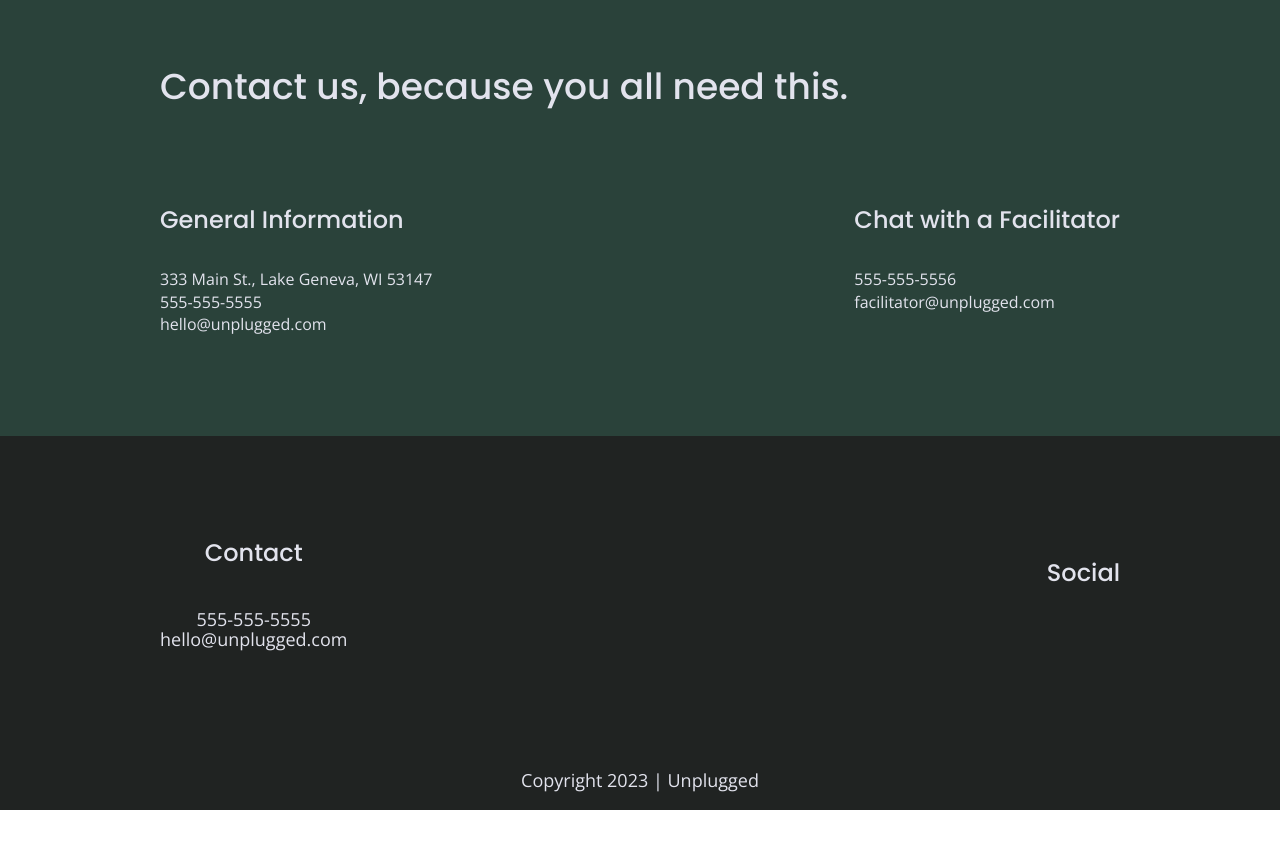
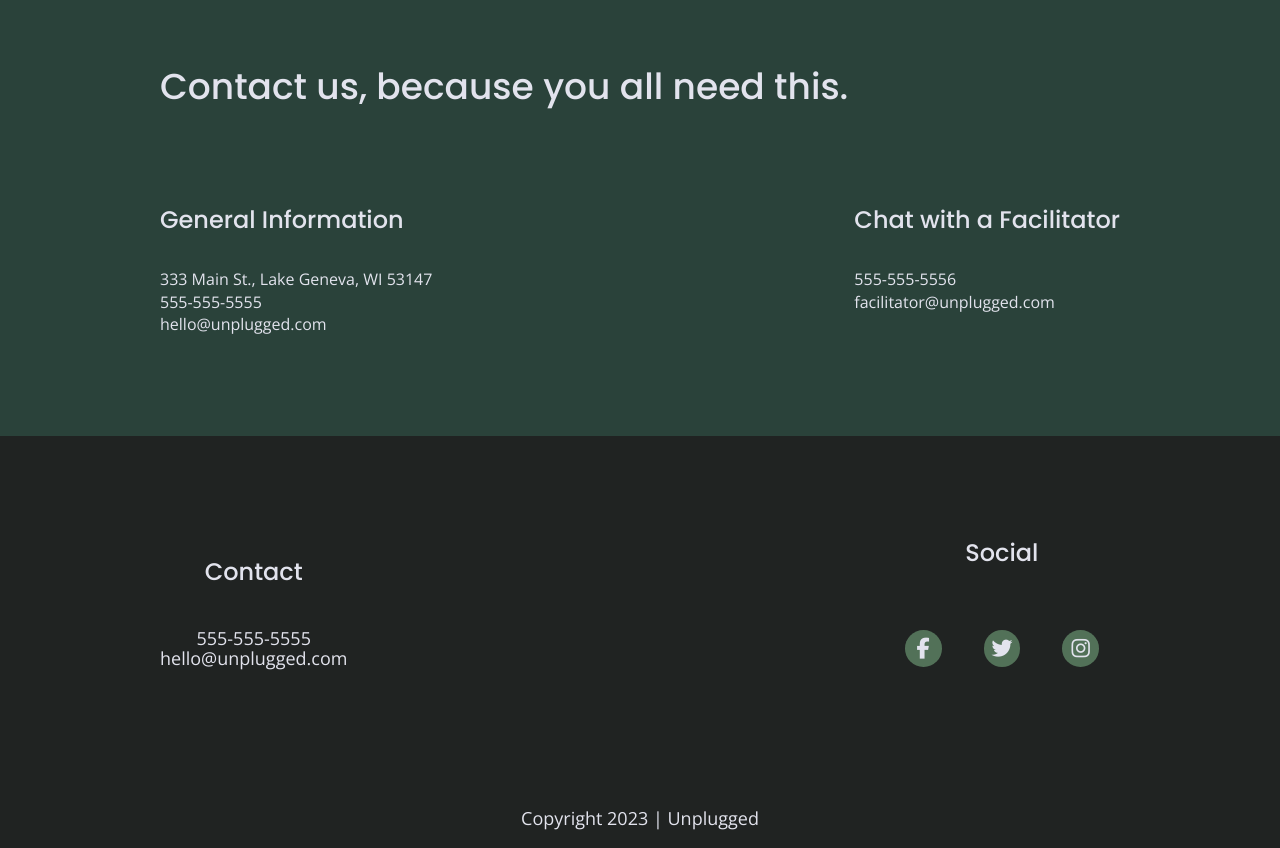
Before and after one commit to crtang/unplugged, a website: page about/index.html in a window 1280 px wide. Shown: the part 1485-2333 px from the top of the page. Before the commit the page ends 2295 px from the top, so only its background shows below. Drawn offline with nearby package versions, Linux system fonts and the light colour scheme.

Commit message:
Added social icons to site

```diff
--- a/about/index.html
+++ b/about/index.html
@@ -126,17 +126,25 @@
         <div class="social">
           <h4>Social</h4>
 
+          <div class="social-icons">
             <p>
-            <a href="https://www.facebook.com/Skillcrush" target="_blank"></a>
+              <a href="https://www.facebook.com/Skillcrush" target="_blank">
+                <i class="fab fa-facebook-f"></i>
+              </a>
             </p>
 
             <p>
-            <a href="https://www.twitter.com/Skillcrush" target="_blank"></a>
+              <a href="https://www.twitter.com/Skillcrush" target="_blank">
+                <i class="fab fa-twitter"></i>
+              </a>
             </p>
 
             <p>
-            <a href="https://www.instagram.com/skillcrush" target="_blank"></a>
+              <a href="https://www.instagram.com/skillcrush" target="_blank">
+                <i class="fab fa-instagram"></i>
+              </a>
             </p>
+          </div>
         </div> <!-- footer content ends -->
       </div>
     </div> <!-- footer content-wrapper ends -->
--- a/css/main.css
+++ b/css/main.css
@@ -226,14 +226,17 @@ textarea {
     display: flex;
     justify-content: space-around;
     align-items: center;
-    color: #527158;
   }
 
   footer .social-icons p {
     display: flex;
     justify-content: center;
     align-items: center;
+    width: 1.75em;
+    height: 1.75em;
     font-size: 1.3125em;
+    background: #527158;
+    border-radius: 50%;
   }
 
   footer .copyright {
@@ -627,6 +630,10 @@ textarea {
     margin: 0;
   }
 
+  footer .social-icons p {
+    margin: .5em;
+  }
+
   footer p {
     line-height: 1.125em;
   }
@@ -787,6 +794,11 @@ textarea {
   .contact-section .content-wrapper h2 {
     width: 85%;
   }
+
+  footer .social-icons p {
+    margin: 1em;
+  }
+
 }
 
 @media print,
```
Also changed, not shown: faq/index.html (+11 -3 lines), index.html (+9 -3 lines). Lines whose indentation alone changed are shown as unchanged.
